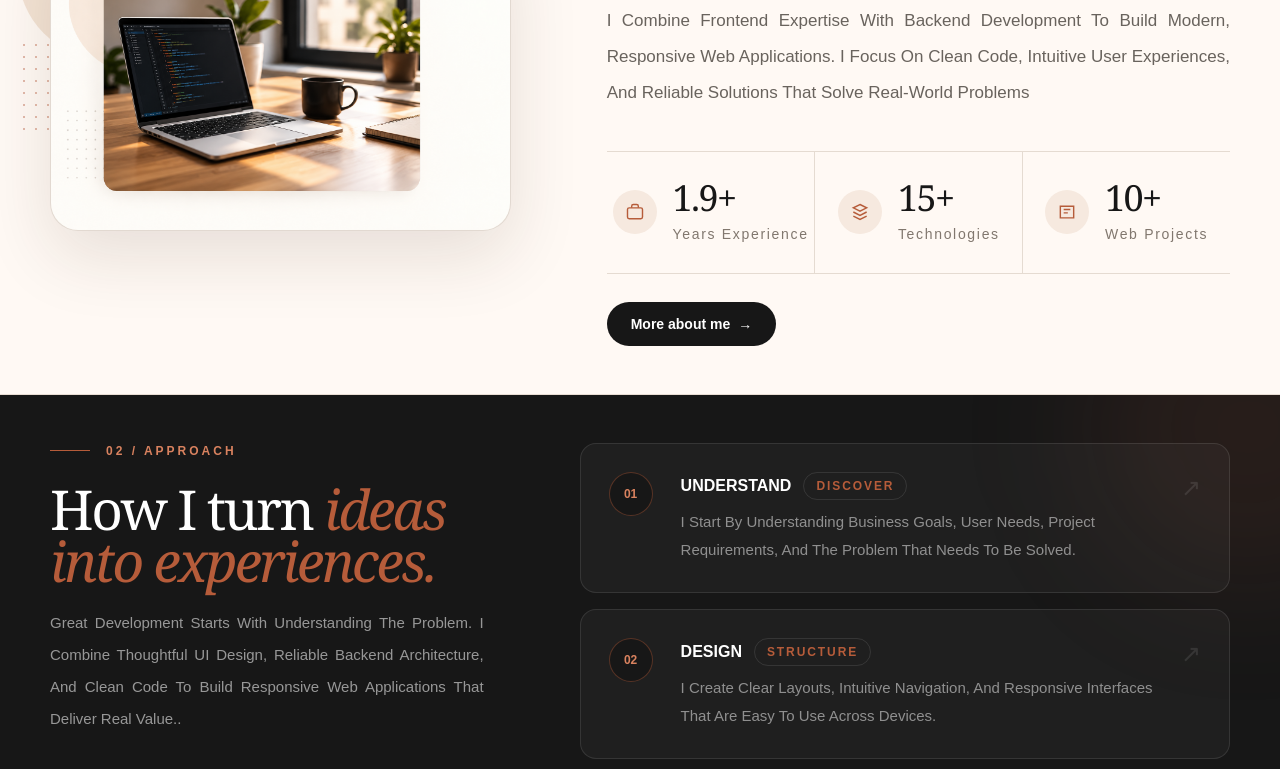
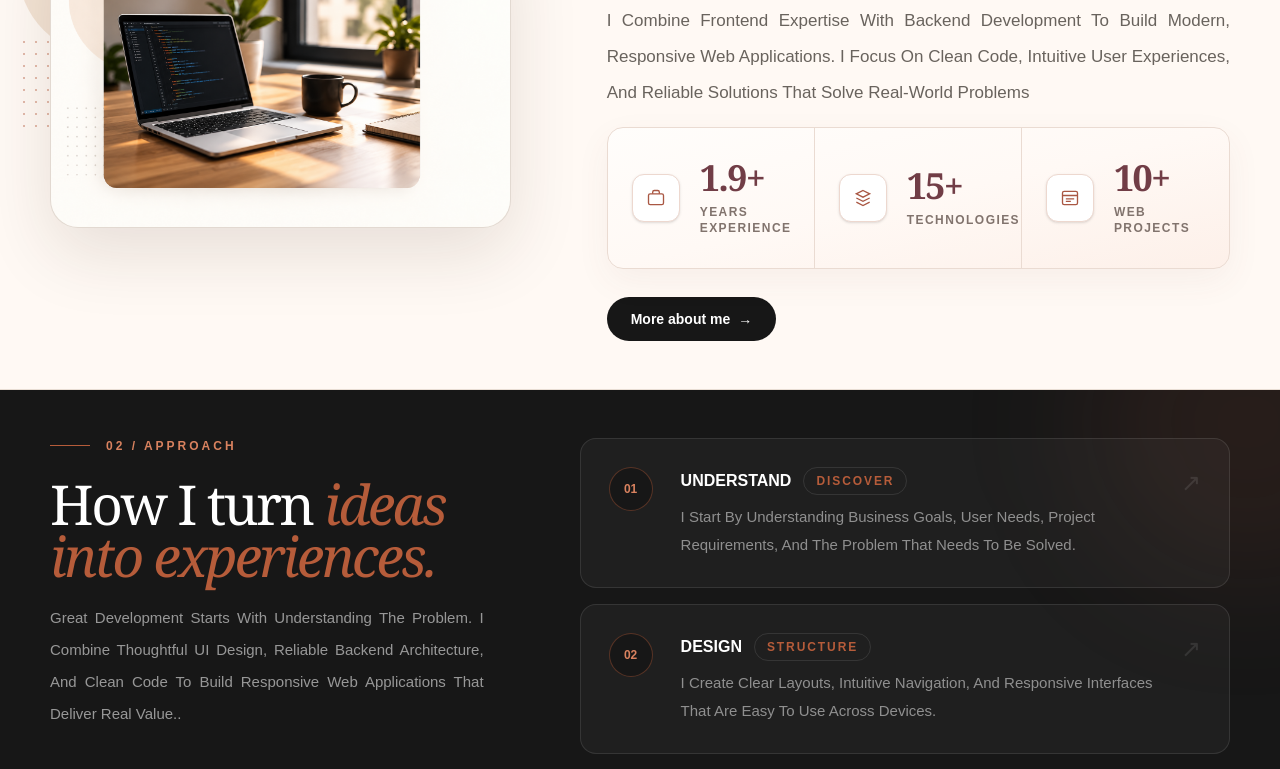
Before and after one commit to 1mishrarajat/Rajat-Mishra-NextJS-Portfolio, a Next.js app: page / in a window 1280 px wide. Shown: the part 1040-1809 px from the top of the page. Built offline with nearby package versions, Linux system fonts and the light colour scheme.

Commit message:
Update about section

```diff
--- a/app/about/page.js
+++ b/app/about/page.js
@@ -112,7 +112,7 @@ export default function AboutPage() {
 
       <main className="overflow-hidden bg-[#FCF8F3] pt-[76px] text-[#20201E]">
         {/* INTRODUCTION */}
-<section className="relative overflow-hidden py-8 md:py-16">
+<section className="relative overflow-hidden py-12">
   <div className="container-page relative">
 
 
--- a/components/About.js
+++ b/components/About.js
@@ -89,8 +89,9 @@ export default function About() {
         {/* =================================================
             STATS
         ================================================= */}
-        <div className="mt-10 grid grid-cols-1 border-y border-[#e5dbd1] sm:grid-cols-3">
 
+<div className="relative mt-4 overflow-hidden rounded-2xl border border-[#eadbd2] bg-gradient-to-br from-[#fffdfb] via-[#fff9f5] to-[#fdf0e9] shadow-[0_12px_35px_rgba(113,61,70,0.06)]">
+  <div className="grid grid-cols-1 divide-y divide-[#eadbd2] sm:grid-cols-3 sm:divide-x sm:divide-y-0">
     {[
       ["1.9+", "Years Experience"],
       ["15+", "Technologies"],
@@ -98,18 +99,16 @@ export default function About() {
     ].map(([number, label], index) => (
       <div
         key={label}
-              className={`flex items-center gap-4 py-6 sm:justify-center sm:py-7 ${
-                index !== 0 ? "border-t border-[#e5dbd1] sm:border-l sm:border-t-0" : ""
-              }`}
+        className="group flex items-center gap-4 px-5 py-6 transition-colors duration-300 hover:bg-white/60 sm:justify-center sm:px-4 sm:py-8 lg:gap-5 lg:px-6"
       >
         {/* Icon */}
-              <div className="flex h-11 w-11 shrink-0 items-center justify-center rounded-full bg-[#f6e9df] text-[#b65c3a]">
+        <div className="flex h-12 w-12 shrink-0 items-center justify-center rounded-xl border border-[#edd8cf] bg-white text-[#a95743] shadow-sm transition-all duration-300 group-hover:-translate-y-1 group-hover:shadow-md">
           {index === 0 && (
             <svg
               viewBox="0 0 24 24"
               fill="none"
               stroke="currentColor"
-                    strokeWidth="1.7"
+              strokeWidth="1.6"
               className="h-5 w-5"
             >
               <rect x="3" y="7" width="18" height="13" rx="2" />
@@ -122,7 +121,7 @@ export default function About() {
               viewBox="0 0 24 24"
               fill="none"
               stroke="currentColor"
-                    strokeWidth="1.7"
+              strokeWidth="1.6"
               className="h-5 w-5"
             >
               <path d="m12 3 8 4-8 4-8-4 8-4Z" />
@@ -136,27 +135,30 @@ export default function About() {
               viewBox="0 0 24 24"
               fill="none"
               stroke="currentColor"
-                    strokeWidth="1.7"
+              strokeWidth="1.6"
               className="h-5 w-5"
             >
-                    <path d="M4 5h16v14H4z" />
-                    <path d="M8 9h8M8 13h5" />
+              <rect x="3" y="4" width="18" height="16" rx="2" />
+              <path d="M3 9h18M7 6.5h.01M10 6.5h.01M13 6.5h.01M7 13h10M7 16h6" />
             </svg>
           )}
         </div>
 
-              <div className="flex items-center gap-3 sm:block">
-                <div className="display-font text-3xl leading-none text-[#171717] sm:text-4xl">
+        {/* Number and label */}
+        <div className="min-w-0">
+          <div className="display-font text-3xl font-semibold leading-none tracking-tight text-[#713d46] sm:text-3xl lg:text-4xl">
             {number}
           </div>
 
-                <div className="mt-2 text-[14px] font-medium capitalize tracking-[0.12em] text-[#81776e]">
+          <p className="mt-2 text-[11px] font-semibold uppercase tracking-[0.12em] text-[#81736d] sm:text-[10px] lg:text-xs">
             {label}
-                </div>
+          </p>
         </div>
       </div>
     ))}
   </div>
+</div>
+
 
 
 
```
Lines whose indentation alone changed are shown as unchanged.
